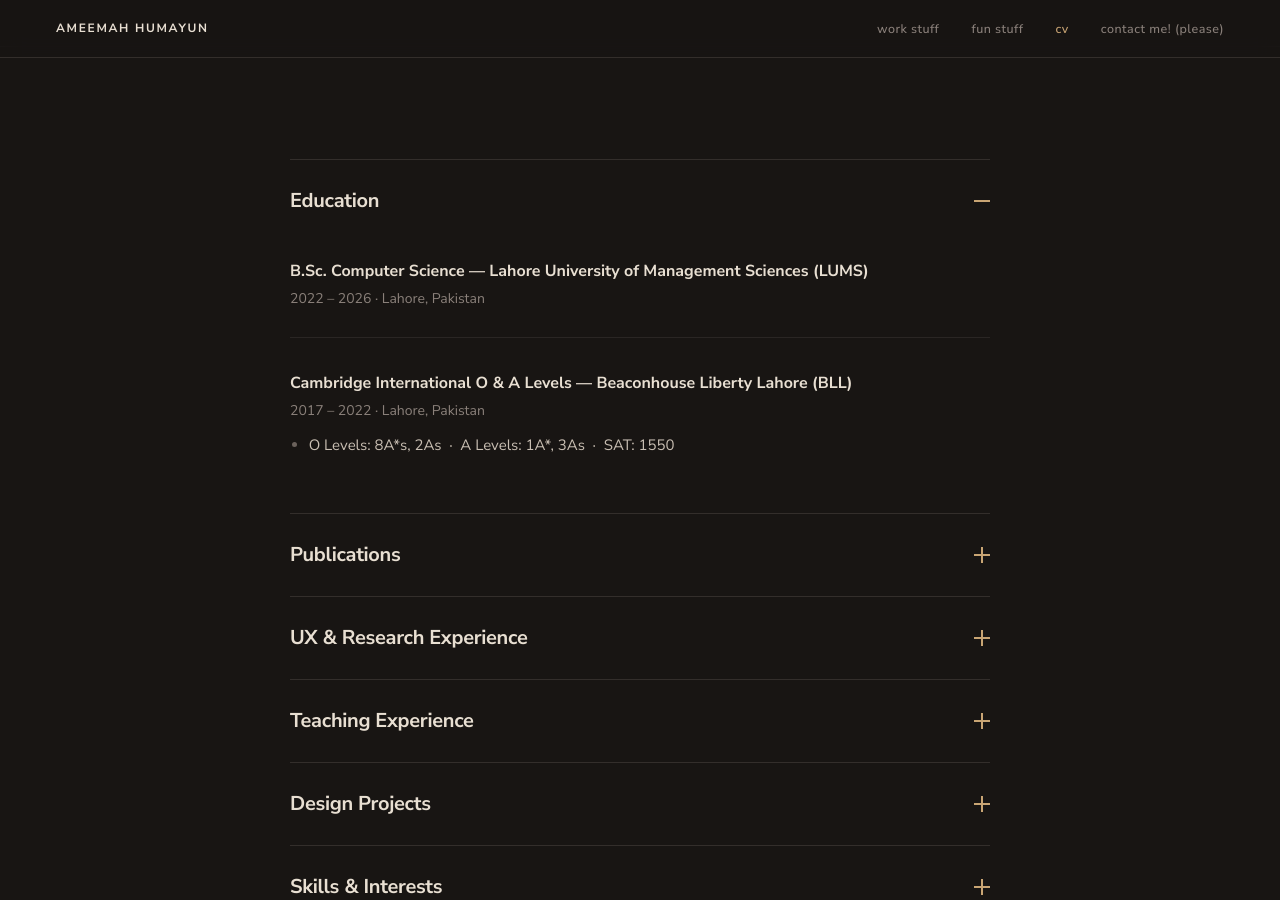
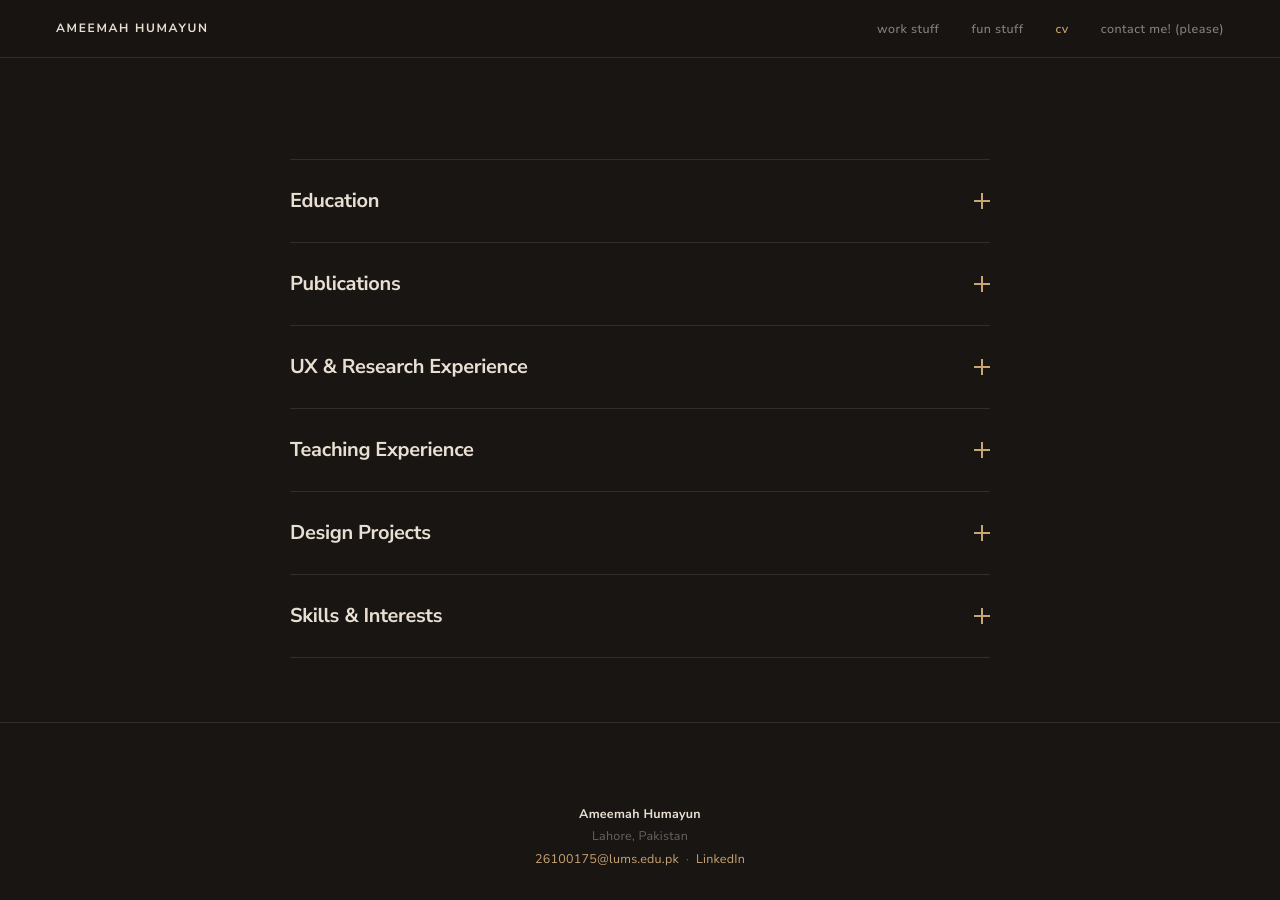
Before and after one commit to ameemahumayun/ameemahumayun.github.io, a Jekyll site: the page built from cv/index.html, in a window 1280 px wide and 900 px high, scrolled down 331 px. Built offline with Jekyll 4.4.1, drawn with Linux system fonts in a browser that asks for light colours.

Commit message:
Update index.html

```diff
--- a/cv/index.html
+++ b/cv/index.html
@@ -23,8 +23,8 @@
 
     <div class="accordion">
 
-      <!-- EDUCATION -->
-      <details class="accordion__item" open>
+      <!-- EDUCATION (closed on load) -->
+      <details class="accordion__item">
         <summary class="accordion__head">
           <span class="accordion__title">Education</span>
           <span class="accordion__icon"></span>
@@ -58,16 +58,27 @@
         </div>
       </details>
 
-      <!-- RESEARCH / UX EXPERIENCE -->
+      <!-- UX & RESEARCH EXPERIENCE (nested: lab > project) -->
       <details class="accordion__item">
         <summary class="accordion__head">
           <span class="accordion__title">UX &amp; Research Experience</span>
           <span class="accordion__icon"></span>
         </summary>
         <div class="accordion__body">
-          <div class="cv-entry">
+
+          <!-- LAB 1: Interactive Media Lab (two projects nested inside) -->
+          <div class="cv-group">
             <div class="cv-entry__role">Research Lead — Interactive Media Lab, LUMS</div>
             <div class="cv-entry__meta">May 2025 – Present · Advisor: Dr. Maryam Mustafa · Lahore, Pakistan</div>
+
+            <div class="subaccordion">
+              <details class="subaccordion__item">
+                <summary class="subaccordion__head">
+                  <span class="subaccordion__chev"></span>
+                  <span class="subaccordion__title">SRH communication &amp; LLM safety</span>
+                  <span class="subaccordion__meta">CHI 2026</span>
+                </summary>
+                <div class="subaccordion__body">
                   <ul class="cv-list">
                     <li>Led mixed-methods user research on AI-mediated health communication in conservative, low-resource contexts; accepted to CHI 2026 (CORE A*), presented in person in Barcelona, supported by the Gates Foundation and Patrick J. McGovern Foundation.</li>
                     <li>Conducted 22 user interviews, 5 focus groups, and 40 contextual observations of clinician-patient interactions; led thematic analysis and produced the Domain-Approach framework for mapping how users actually talk about sensitive health topics, used to inform interface and prompt design.</li>
@@ -75,9 +86,15 @@
                     <li>Translated findings into concrete design recommendations — synchronous terminology management, miscommunication-as-default interaction patterns, multimodal gestural input under privacy constraints — and drafted the full manuscript.</li>
                   </ul>
                 </div>
-          <div class="cv-entry">
-            <div class="cv-entry__role">Research Lead — Interactive Media Lab, LUMS</div>
-            <div class="cv-entry__meta">May 2025 – Present · Advisor: Dr. Maryam Mustafa · Lahore, Pakistan</div>
+              </details>
+
+              <details class="subaccordion__item">
+                <summary class="subaccordion__head">
+                  <span class="subaccordion__chev"></span>
+                  <span class="subaccordion__title">Conversational AI safety in prenatal care</span>
+                  <span class="subaccordion__meta">Nature Health · in progress</span>
+                </summary>
+                <div class="subaccordion__body">
                   <ul class="cv-list">
                     <li>Co-first author on a mixed-methods study of conversational AI safety in patient-facing healthcare contexts; targeting Nature Health (in progress).</li>
                     <li>Co-designed and conducted 13 expert interviews with OB/GYNs and radiologists; led thematic analysis and produced a four-pathway harm model showing how AI disclosure decisions cascade into real-world user harm (care withdrawal, unsafe medical pathways, family-composition risk, provider liability).</li>
@@ -85,9 +102,23 @@
                     <li>Drafted Introduction, Discussion, and qualitative findings; framed implications for AI product evaluation and locally grounded multi-turn user testing.</li>
                   </ul>
                 </div>
-          <div class="cv-entry">
+              </details>
+            </div>
+          </div>
+
+          <!-- LAB 2: Safe Interactions Lab -->
+          <div class="cv-group">
             <div class="cv-entry__role">Research Assistant — Safe Interactions Lab, University of Waterloo</div>
             <div class="cv-entry__meta">November 2025 – Present · Advisors: Dr. Leah Zhang-Kennedy, Dr. Urs Hengartner · Remote</div>
+
+            <div class="subaccordion">
+              <details class="subaccordion__item">
+                <summary class="subaccordion__head">
+                  <span class="subaccordion__chev"></span>
+                  <span class="subaccordion__title">Shared-device practices in collectivist households</span>
+                  <span class="subaccordion__meta">SOUPS 2026</span>
+                </summary>
+                <div class="subaccordion__body">
                   <ul class="cv-list">
                     <li>Co-led qualitative UX research on shared-device user experiences in collectivist immigrant households in Canada; accepted to SOUPS 2026 (CORE A*), co-located with USENIX Security.</li>
                     <li>Analyzed 41 user interviews across 18 families using reflexive thematic analysis in Atlas.ti; developed and iterated the codebook across multiple coding rounds.</li>
@@ -95,10 +126,14 @@
                     <li>Drafted manuscript sections and led rebuttal response through acceptance.</li>
                   </ul>
                 </div>
+              </details>
+            </div>
+          </div>
+
         </div>
       </details>
 
-      <!-- WORK / TEACHING -->
+      <!-- TEACHING -->
       <details class="accordion__item">
         <summary class="accordion__head">
           <span class="accordion__title">Teaching Experience</span>
@@ -153,7 +188,6 @@
       <details class="accordion__item">
         <summary class="accordion__head">
           <span class="accordion__title">Skills &amp; Interests</span>
-          <span class="accordion__hint"></span>
           <span class="accordion__icon"></span>
         </summary>
         <div class="accordion__body">
```
Lines whose indentation alone changed are shown as unchanged.
